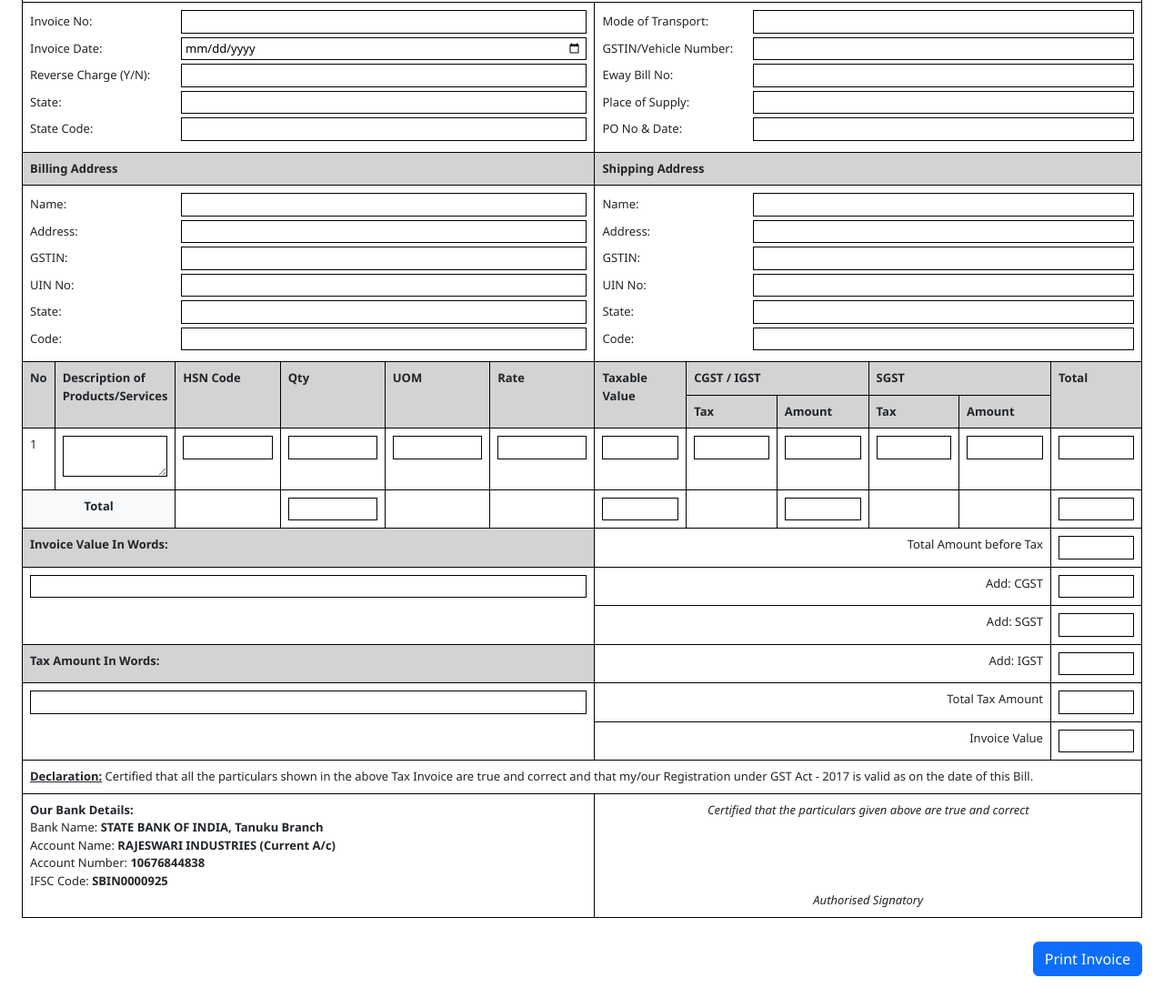
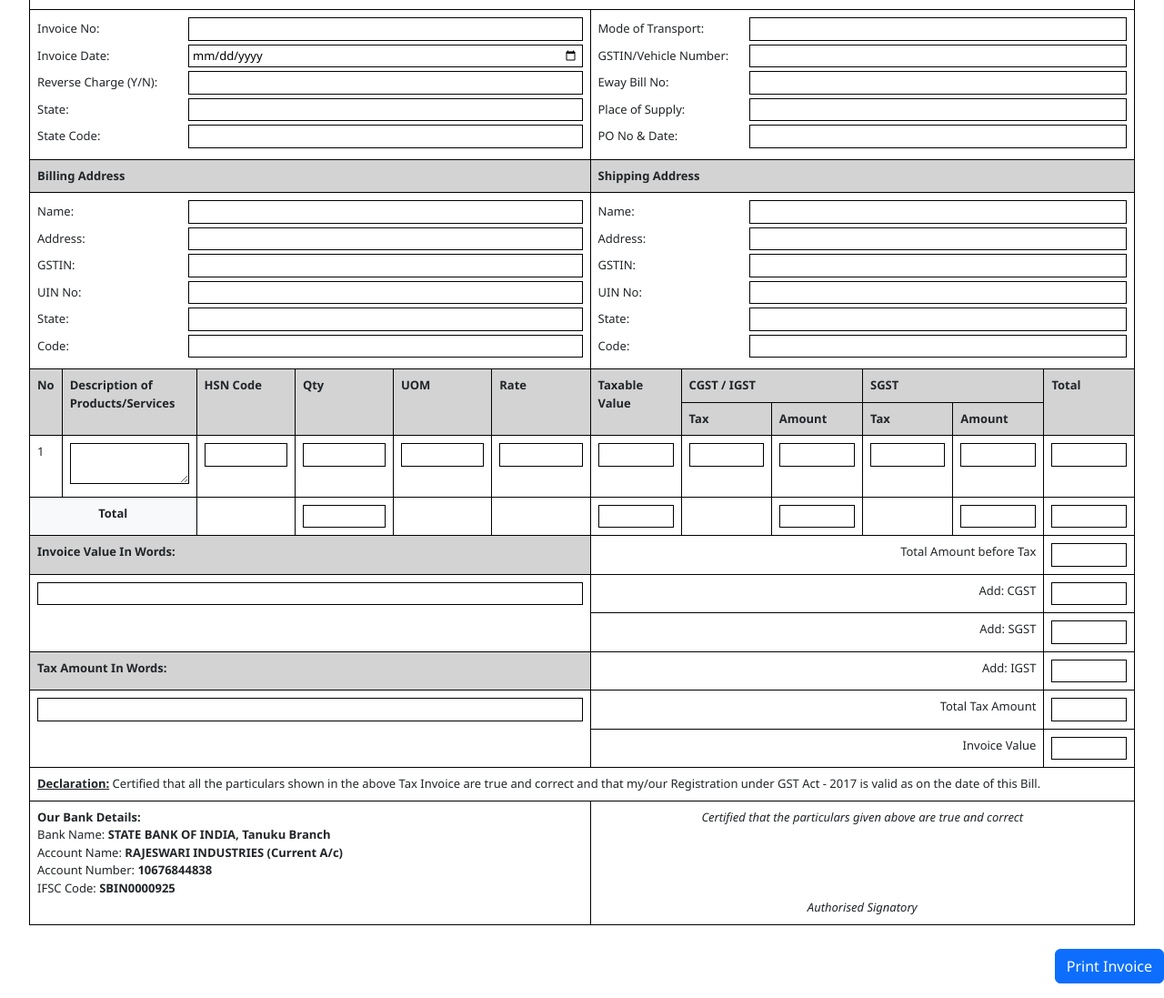
Before and after one commit to rajeswari-industries/invoice, a plain HTML site: page index.html in a window 1280 px wide. Shown: the part 289-1386 px from the top of the page at 91% size. Drawn offline with nearby package versions, Linux system fonts and the light colour scheme.

Commit message:
Update index.html

```diff
--- a/index.html
+++ b/index.html
@@ -10,179 +10,176 @@
 </head>
 
 <body>
-  <div class="container-fluid px-4">
-    <div class="d-flex justify-content-between align-items-start mb-2 header-info">
-      <div>GSTIN: 37AFCPB4474L1ZC</div>
-      <div>CASH / CREDIT BILL</div>
-      <div class="text-end">
-        <div>Cell: 94405 20050</div>
-        <div>Ph: 08819-231263</div>
+  <div class="container-fluid px-4" id="container"></div>
+    <div class="d-flex justify-content-around align-items-start mb-2 header-info" id="header-info">
+      <div id="gstin">GSTIN: 37AFCPB4474L1ZC</div>
+      <div id="bill-type">CASH / CREDIT BILL</div>
+      <div class="text-end" id="contact-info">
+        <div id="cell">Cell: 94405 20050</div>
+        <div id="phone">Ph: 08819-231263</div>
       </div>
     </div>
 
-
-
-
-    <table class="table table-bordered text-center">
+    <table class="table table-bordered text-center" id="invoice-table" style="width: 95%; margin: auto;">
       <thead>
-        <tr>
-          <td colspan="12">
-            <div class="header">
-              <h1 class="text-center text-danger fw-bold title">Rajeswari Industries</h1>
-              <p class="text-center fw-bold text-success fs-5 subtitle">Mrfs of: Gunmetal, Copper, Bronze & Brass,
+        <tr id="header-row">
+          <td colspan="12" id="header-cell">
+            <div class="header" id="header">
+              <h1 class="text-center text-danger fw-bold title" id="title">Rajeswari Industries</h1>
+              <p class="text-center fw-bold text-success fs-5 subtitle" id="subtitle">Mrfs of: Gunmetal, Copper, Bronze & Brass,
                 Liner, Bush,
                 Bearings, Machinery Parts etc.,</p>
-              <p class="text-center text-danger fw-semibold fs-5">NON-FERROUS CASTING</p>
-              <p class="text-center fs-5 address">Main Road, Ajjaram, Peravali Mandal, Near Tanuku, West Godavari -
+              <p class="text-center text-danger fw-semibold fs-5" id="non-ferrous">NON-FERROUS CASTING</p>
+              <p class="text-center fs-5 address" id="address">Main Road, Ajjaram, Peravali Mandal, Near Tanuku, West Godavari -
                 534331,
                 Andhra Pradesh</p>
-              <div class="text-center my-2">
-                <span class="tax-invoice">Tax Invoice</span>
+              <div class="text-center my-2" id="tax-invoice-container">
+                <span class="tax-invoice" id="tax-invoice">Tax Invoice</span>
               </div>
             </div>
-
           </td>
         </tr>
-        <tr>
-          <td colspan="6">
-            <div class="input-group-inline"><label>Invoice No:</label> <input type="text" /></div>
-            <div class="input-group-inline"><label>Invoice Date:</label> <input type="date" /></div>
-            <div class="input-group-inline"><label>Reverse Charge (Y/N):</label> <input type="text" /></div>
-            <div class="input-group-inline"><label>State:</label> <input type="text" /></div>
-            <div class="input-group-inline"><label>State Code:</label> <input type="text" /></div>
+        <tr id="invoice-details-row">
+          <td colspan="6" id="invoice-details-left">
+            <div class="input-group-inline"><label for="invoice-no">Invoice No:</label> <input type="text" id="invoice-no" /></div>
+            <div class="input-group-inline"><label for="invoice-date">Invoice Date:</label> <input type="date" id="invoice-date" /></div>
+            <div class="input-group-inline"><label for="reverse-charge">Reverse Charge (Y/N):</label> <input type="text" id="reverse-charge" /></div>
+            <div class="input-group-inline"><label for="state">State:</label> <input type="text" id="state" /></div>
+            <div class="input-group-inline"><label for="state-code">State Code:</label> <input type="text" id="state-code" /></div>
           </td>
-          <td colspan="6">
-            <div class="input-group-inline"><label>Mode of Transport:</label> <input type="text" /></div>
-            <div class="input-group-inline"><label>GSTIN/Vehicle Number:</label> <input type="text" /></div>
-            <div class="input-group-inline"><label>Eway Bill No:</label> <input type="text" /></div>
-            <div class="input-group-inline"><label>Place of Supply:</label> <input type="text" /></div>
-            <div class="input-group-inline"><label>PO No & Date:</label> <input type="text" /></div>
+          <td colspan="6" id="invoice-details-right">
+            <div class="input-group-inline"><label for="transport-mode">Mode of Transport:</label> <input type="text" id="transport-mode" /></div>
+            <div class="input-group-inline"><label for="gstin-vehicle">GSTIN/Vehicle Number:</label> <input type="text" id="gstin-vehicle" /></div>
+            <div class="input-group-inline"><label for="eway-bill">Eway Bill No:</label> <input type="text" id="eway-bill" /></div>
+            <div class="input-group-inline"><label for="place-of-supply">Place of Supply:</label> <input type="text" id="place-of-supply" /></div>
+            <div class="input-group-inline"><label for="po-no-date">PO No & Date:</label> <input type="text" id="po-no-date" /></div>
           </td>
         </tr>
-        <tr>
-          <th colspan="6" style="background: lightgrey;">Billing Address</th>
-          <th colspan="6" style="background: lightgrey;">Shipping Address</th>
+        <tr id="address-row">
+          <th colspan="6" style="background: lightgrey;" id="billing-address-header">Billing Address</th>
+          <th colspan="6" style="background: lightgrey;" id="shipping-address-header">Shipping Address</th>
         </tr>
-        <tr>
-          <td colspan="6">
-            <div class="input-group-inline"><label>Name:</label> <input type="text" /></div>
-            <div class="input-group-inline"><label>Address:</label> <input type="text" /></div>
-            <div class="input-group-inline"><label>GSTIN:</label> <input type="text" /></div>
-            <div class="input-group-inline"><label>UIN No:</label> <input type="text" /></div>
-            <div class="input-group-inline"><label>State:</label> <input type="text" /></div>
-            <div class="input-group-inline"><label>Code:</label> <input type="text" /></div>
+        <tr id="address-details-row">
+          <td colspan="6" id="billing-address">
+            <div class="input-group-inline"><label for="billing-name">Name:</label> <input type="text" id="billing-name" /></div>
+            <div class="input-group-inline"><label for="billing-address">Address:</label> <input type="text" id="billing-address-input" /></div>
+            <div class="input-group-inline"><label for="billing-gstin">GSTIN:</label> <input type="text" id="billing-gstin" /></div>
+            <div class="input-group-inline"><label for="billing-uin">UIN No:</label> <input type="text" id="billing-uin" /></div>
+            <div class="input-group-inline"><label for="billing-state">State:</label> <input type="text" id="billing-state" /></div>
+            <div class="input-group-inline"><label for="billing-code">Code:</label> <input type="text" id="billing-code" /></div>
           </td>
-          <td colspan="6">
-            <div class="input-group-inline"><label>Name:</label> <input type="text" /></div>
-            <div class="input-group-inline"><label>Address:</label> <input type="text" /></div>
-            <div class="input-group-inline"><label>GSTIN:</label> <input type="text" /></div>
-            <div class="input-group-inline"><label>UIN No:</label> <input type="text" /></div>
-            <div class="input-group-inline"><label>State:</label> <input type="text" /></div>
-            <div class="input-group-inline"><label>Code:</label> <input type="text" /></div>
+          <td colspan="6" id="shipping-address">
+            <div class="input-group-inline"><label for="shipping-name">Name:</label> <input type="text" id="shipping-name" /></div>
+            <div class="input-group-inline"><label for="shipping-address">Address:</label> <input type="text" id="shipping-address-input" /></div>
+            <div class="input-group-inline"><label for="shipping-gstin">GSTIN:</label> <input type="text" id="shipping-gstin" /></div>
+            <div class="input-group-inline"><label for="shipping-uin">UIN No:</label> <input type="text" id="shipping-uin" /></div>
+            <div class="input-group-inline"><label for="shipping-state">State:</label> <input type="text" id="shipping-state" /></div>
+            <div class="input-group-inline"><label for="shipping-code">Code:</label> <input type="text" id="shipping-code" /></div>
           </td>
         </tr>
-        <tr>
-          <th style="background-color: lightgrey;" rowspan="2">No</th>
-          <th style="background-color: lightgrey;" rowspan="2">Description of Products/Services</th>
-          <th style="background-color: lightgrey;" rowspan="2">HSN Code</th>
-          <th style="background-color: lightgrey;" rowspan="2">Qty</th>
-          <th style="background-color: lightgrey;" rowspan="2">UOM</th>
-          <th style="background-color: lightgrey;" rowspan="2">Rate</th>
-          <th style="background-color: lightgrey;" rowspan="2">Taxable Value</th>
-          <th style="background-color: lightgrey;" colspan="2">CGST / IGST</th>
-          <th style="background-color: lightgrey;" colspan="2">SGST</th>
-          <th style="background-color: lightgrey;" rowspan="2">Total</th>
+        <tr id="product-header-row">
+          <th style="background-color: lightgrey;" rowspan="2" id="no-header">No</th>
+          <th style="background-color: lightgrey; width: 300px;" rowspan="2" id="description-header">Description of Products/Services</th>
+          <th style="background-color: lightgrey;" rowspan="2" id="hsn-code-header">HSN Code</th>
+          <th style="background-color: lightgrey;" rowspan="2" id="qty-header">Qty</th>
+          <th style="background-color: lightgrey;" rowspan="2" id="uom-header">UOM</th>
+          <th style="background-color: lightgrey;" rowspan="2" id="rate-header">Rate</th>
+          <th style="background-color: lightgrey;" rowspan="2" id="taxable-value-header">Taxable Value</th>
+          <th style="background-color: lightgrey;" colspan="2" id="cgst-igst-header">CGST / IGST</th>
+          <th style="background-color: lightgrey;" colspan="2" id="sgst-header">SGST</th>
+          <th style="background-color: lightgrey;" rowspan="2" id="total-header">Total</th>
         </tr>
-        <tr>
-          <th style="background-color: lightgrey;">Tax</th>
-          <th style="background-color: lightgrey;">Amount</th>
-          <th style="background-color: lightgrey;">Tax</th>
-          <th style="background-color: lightgrey;">Amount</th>
+        <tr id="tax-header-row">
+          <th style="background-color: lightgrey;" id="cgst-tax-header">Tax</th>
+          <th style="background-color: lightgrey;" id="cgst-amount-header">Amount</th>
+          <th style="background-color: lightgrey;" id="sgst-tax-header">Tax</th>
+          <th style="background-color: lightgrey;" id="sgst-amount-header">Amount</th>
         </tr>
       </thead>
 
-      <tbody>
-        <tr>
-          <td>1</td>
-          <td><textarea type="text" id="description" ></textarea></td>
-          <td><input type="text" id="hsncode" /></td>
-          <td><input type="text" id="qty" /></td>
-          <td><input type="text" id="uom" /></td>
-          <td><input type="text" id="rate" /></td>
-          <td><input type="text" id="taxable-value" /></td>
-          <td><input type="text" id="tax-cgst/igst" /></td>
-          <td><input type="text" id="amount-cgst/igst" /></td>
-          <td><input type="text" id="tax-sgst" /></td>
-          <td><input type="text" id="amount-sgst" /></td>
-          <td><input type="text" id="total" /></td>
+      <tbody id="product-body">
+        <tr id="product-row-1">
+          <td id="product-no-1">1</td>
+          <td><textarea type="text" id="description-1"></textarea></td>
+          <td><input type="text" id="hsncode-1" /></td>
+          <td><input type="text" id="qty-1" /></td>
+          <td><input type="text" id="uom-1" /></td>
+          <td><input type="text" id="rate-1" /></td>
+          <td><input type="text" id="taxable-value-1" /></td>
+          <td><input type="text" id="tax-cgst-igst-1" /></td>
+          <td><input type="text" id="amount-cgst-igst-1" /></td>
+          <td><input type="text" id="tax-sgst-1" /></td>
+          <td><input type="text" id="amount-sgst-1" /></td>
+          <td><input type="text" id="total-1" /></td>
         </tr>
       </tbody>
 
-      <tfoot>
-        <tr>
-          <td class="text-center bg-light" colspan="2"><strong>Total</strong></td>
+      <tfoot id="invoice-footer">
+        <tr id="total-row">
+          <td class="text-center bg-light" colspan="2" id="total-label"><strong>Total</strong></td>
           <td></td>
-          <td><input type="text"></td>
+          <td><input type="text" id="total-qty" /></td>
           <td></td>
           <td></td>
-          <td><input type="text"></td>
+          <td><input type="text" id="total-taxable-value" /></td>
           <td></td>
-          <td><input type="text"></td>
+          <td><input type="text" id="total-cgst-igst" /></td>
           <td></td>
-          <td></td>
-          <td><input type="text"></td>
+          <td><input type="text" id="total-sgst" /></td>
+          <td><input type="text" id="total-amount" /></td>
         </tr>
 
-        <tr class="bg-light">
-          <td colspan="6" style="background-color: lightgrey;"><strong>Invoice Value In Words:</strong></td>
-          <td colspan="5" class="text-end">Total Amount before Tax</td>
-          <td><input type="text"></td>
+        <tr class="bg-light" id="invoice-value-row">
+          <td colspan="6" style="background-color: lightgrey;" id="invoice-value-label"><strong>Invoice Value In Words:</strong></td>
+          <td colspan="5" class="text-end" id="total-before-tax-label">Total Amount before Tax</td>
+          <td><input type="text" id="total-before-tax" /></td>
         </tr>
 
-        <tr>
-          <td colspan="6" rowspan="2"><input type="text"></td>
-          <td colspan="5" class="text-end">Add: CGST</td>
-          <td> <input type="text"></td>
+        <tr id="cgst-row">
+          <td colspan="6" rowspan="2" id="total-tax-in-words"><input type="text" id="total-tax-words" /></td>
+          <td colspan="5" class="text-end" id="add-cgst-label">Add: CGST</td>
+          <td><input type="text" id="add-cgst" /></td>
         </tr>
 
-        <tr>
-          <td colspan="5" class="text-end">Add: SGST</td>
-          <td><input type="text"></td>
+        <tr id="sgst-row">
+          <td colspan="5" class="text-end" id="add-sgst-label">Add: SGST</td>
+          <td><input type="text" id="add-sgst" /></td>
         </tr>
 
-        <tr class="bg-light">
-          <td colspan="6" style="background-color: lightgrey;"><strong>Tax Amount In Words:</strong></td>
-          <td colspan="5" class="text-end">Add: IGST</td>
-          <td><input type="text"></td>
+        <tr class="bg-light" id="igst-row">
+          <td colspan="6" style="background-color: lightgrey;" id="tax-amount-label"><strong>Tax Amount In Words:</strong></td>
+          <td colspan="5" class="text-end" id="add-igst-label">Add: IGST</td>
+          <td><input type="text" id="add-igst" /></td>
         </tr>
 
-        <tr>
-          <td colspan="6" rowspan="2"><input type="text"></td>
-          <td colspan="5" class="text-end">Total Tax Amount</td>
-          <td><input type="text"></td>
+        <tr id="total-tax-row">
+
+          <td colspan="6" rowspan="2" id="tax-amount-in-words"><input type="text" id="tax-amount-words" /></td>
+          <td colspan="5" class="text-end" id="total-tax-label">Total Tax Amount</td>
+          <td><input type="text" id="total-tax" /></td>
         </tr>
 
-        <tr class="bg-light">
-          <td colspan="5" class="text-end">Invoice Value</td>
-          <td><input type="text"></td>
+        <tr class="bg-light" id="invoice-value-final-row">
+          <td colspan="5" class="text-end" id="invoice-value-label-final">Invoice Value</td>
+          <td><input type="text" id="invoice-value" /></td>
         </tr>
 
-        <tr>
-          <td colspan="12">
+        <tr id="declaration-row">
+          <td colspan="12" id="declaration">
             <strong><u>Declaration:</u></strong> Certified that all the particulars shown in the above Tax Invoice
             are true and correct and that my/our Registration under GST Act - 2017 is valid as on the date of this Bill.
           </td>
         </tr>
 
-        <tr>
-          <td class="border p-2" colspan="6" style="width: 50%;">
+        <tr id="bank-details-row">
+          <td class="border p-2" colspan="6" style="width: 50%;" id="bank-details">
             <strong>Our Bank Details:</strong><br>
             Bank Name: <strong>STATE BANK OF INDIA, Tanuku Branch</strong><br>
             Account Name: <strong>RAJESWARI INDUSTRIES (Current A/c)</strong><br>
             Account Number: <strong>10676844838</strong><br>
             IFSC Code: <strong>SBIN0000925</strong>
           </td>
-          <td class="border p-2 text-center" colspan="6" style="width: 50%;">
+          <td class="border p-2 text-center" colspan="6" style="width: 50%;" id="authorised-signatory">
             <em>Certified that the particulars given above are true and correct</em>
             <div style="margin-top: 80px;"><em>Authorised Signatory</em></div>
           </td>
@@ -190,10 +187,12 @@
       </tfoot>
     </table>
 
-    <div class="text-end my-3">
-      <button class="btn btn-primary" onclick="window.print()">Print Invoice</button>
+    <div class="text-end my-3" id="print-button-container">
+      <button class="btn btn-primary" onclick="window.print()" id="print-button">Print Invoice</button>
     </div>
   </div>
+
+  <script src="script.js" id="script"></script>
 
 </body>
 
```
